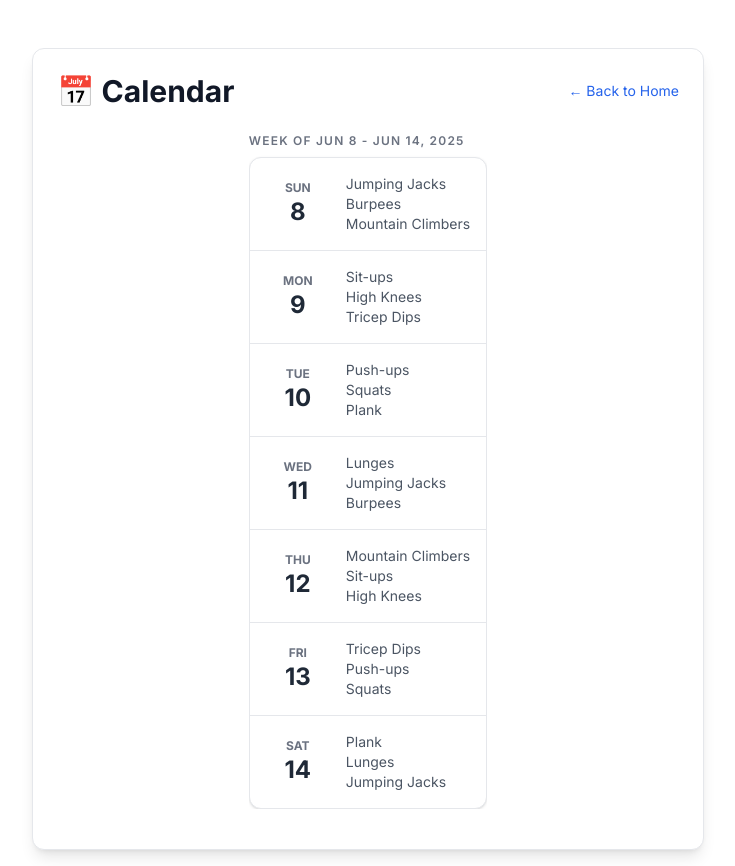
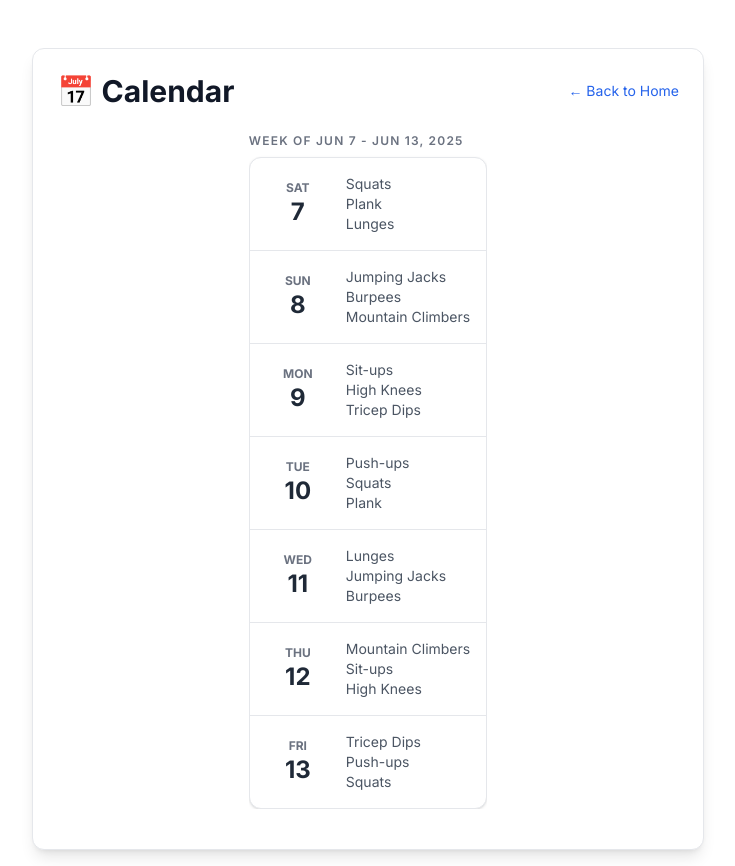
Before and after one commit to romanvieito/gym-feedback-ai-9-4, a Next.js app: page /calendar in a window 1280 px wide. Shown: the whole page, without its empty margins (272-1007 px from the left). Built offline with nearby package versions, Linux system fonts and the light colour scheme.

Commit message:
starting today

```diff
--- a/app/components/Calendar.tsx
+++ b/app/components/Calendar.tsx
@@ -6,15 +6,11 @@ const daysOfWeek = ['SUN', 'MON', 'TUE', 'WED', 'THU', 'FRI', 'SAT'];
 const Calendar: React.FC = () => {
   const today = new Date();
 
-  // Calculate tomorrow's date
-  const tomorrow = new Date(today);
-  tomorrow.setDate(today.getDate() + 1);
-
-  // Generate the 7 days starting from tomorrow
+  // Generate the 7 days starting from today
   const weekDays: Date[] = [];
   for (let i = 0; i < 7; i++) {
-    const date = new Date(tomorrow);
-    date.setDate(tomorrow.getDate() + i);
+    const date = new Date(today);
+    date.setDate(today.getDate() + i);
     weekDays.push(date);
   }
 
@@ -22,7 +18,7 @@ const Calendar: React.FC = () => {
     <div className="overflow-x-auto">
       <div className="flex items-center gap-2 mb-2">
         <span className="text-xs font-semibold text-gray-500 uppercase tracking-widest">
-          WEEK OF {tomorrow.toLocaleDateString('en-US', { month: 'short', day: 'numeric' })} - {weekDays[6].toLocaleDateString('en-US', { month: 'short', day: 'numeric', year: 'numeric' })}
+          WEEK OF {today.toLocaleDateString('en-US', { month: 'short', day: 'numeric' })} - {weekDays[6].toLocaleDateString('en-US', { month: 'short', day: 'numeric', year: 'numeric' })}
         </span>
       </div>
       <div className="border rounded-xl overflow-hidden shadow bg-white dark:bg-gray-900">
```
